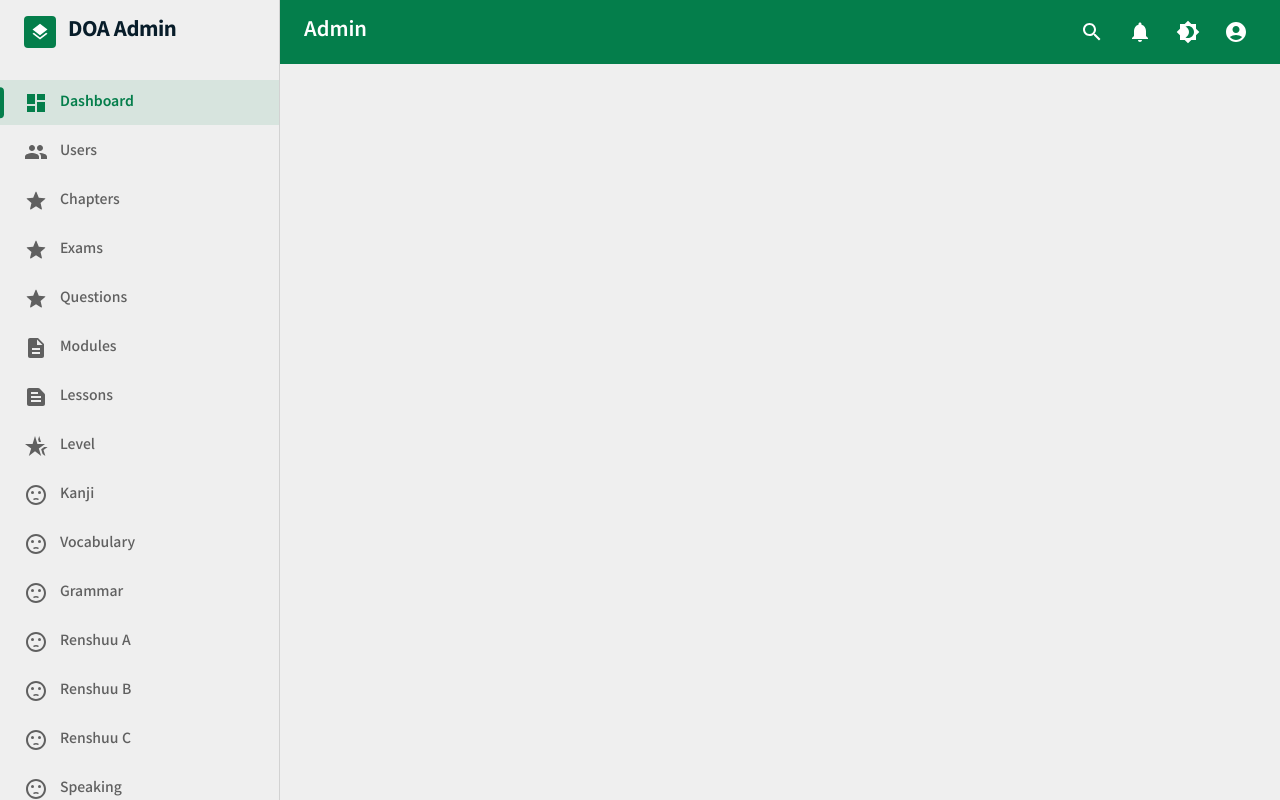
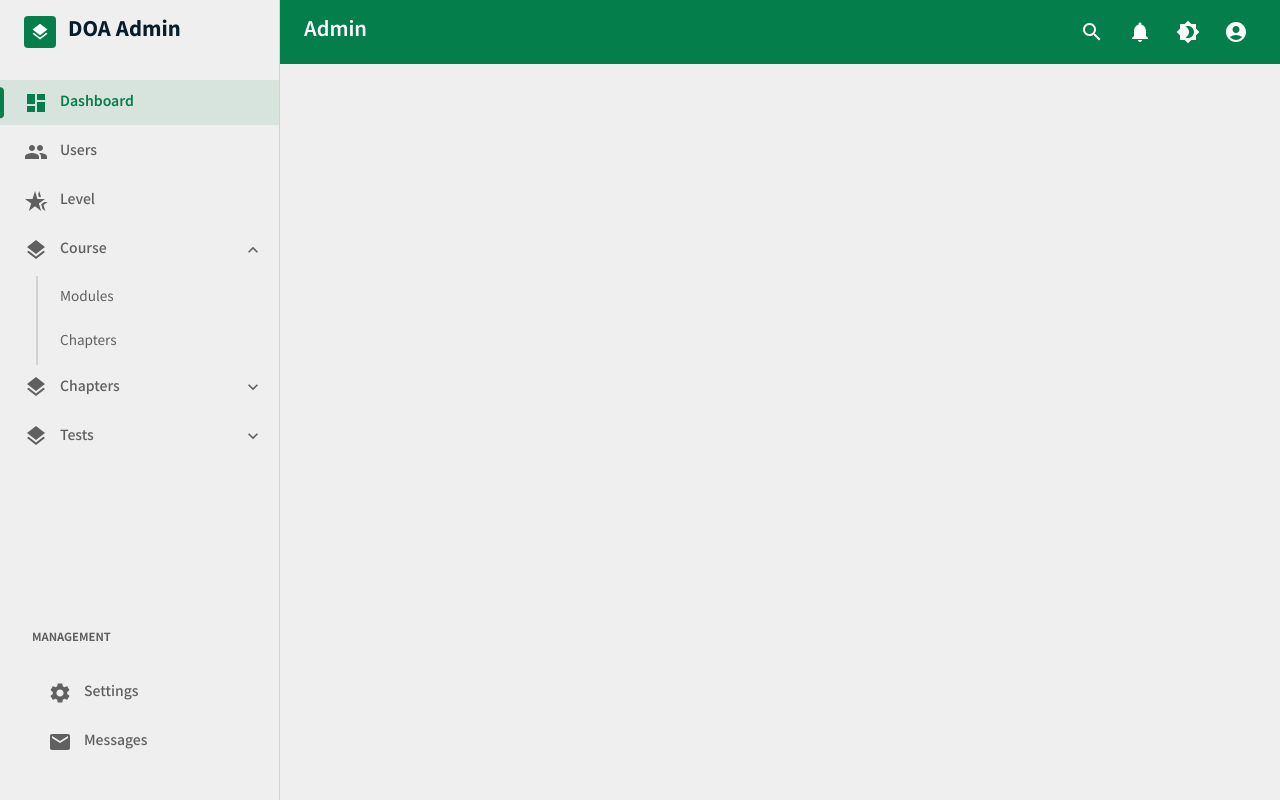
Before and after one commit to thorshan/doa-client, a React (Vite) app: page /admin in a window 1280 px wide. Built offline with nearby package versions, Linux system fonts and the light colour scheme; sample sign-in values are in the browser's storage.

Commit message:
FIX_SIDE_BAR

```diff
--- a/src/components/Sidebar.jsx
+++ b/src/components/Sidebar.jsx
@@ -1,12 +1,11 @@
+import React, { useState } from "react";
+import { useNavigate } from "react-router-dom";
 import {
   Box,
   Drawer,
-  AppBar,
   Toolbar,
   List,
   Typography,
-  Divider,
-  IconButton,
   ListItem,
   ListItemButton,
   ListItemIcon,
@@ -16,132 +15,80 @@ import {
   alpha,
 } from "@mui/material";
 import {
-  Menu as MenuIcon,
-  ChevronLeft as ChevronLeftIcon,
   ExpandLess,
   ExpandMore,
   Dashboard as DashboardIcon,
-  ShoppingCart as ShoppingCartIcon,
-  People as PeopleIcon,
-  BarChart as BarChartIcon,
   Layers as LayersIcon,
-  Assignment as AssignmentIcon,
   Settings as SettingsIcon,
   Mail as MailIcon,
   People,
   HotelClass,
-  SentimentDissatisfied,
-  Description,
-  TextSnippet,
-  GradeRounded,
 } from "@mui/icons-material";
-import React, { useState } from "react";
-import { useNavigate } from "react-router-dom";
 
 const drawerWidth = 280;
 
 const Sidebar = () => {
   const theme = useTheme();
-  const [openSubmenu, setOpenSubmenu] = useState(true);
+  const navigate = useNavigate();
+
+  // 1. Fix: Use an object to track which specific submenus are open
+  const [openSubmenus, setOpenSubmenus] = useState({
+    Course: true,
+    Chapters: false,
+    Tests: false,
+  });
+
   const [activeItem, setActiveItem] = useState("Dashboard");
-  const navigate = useNavigate();
-  const handleSubmenuClick = () => {
-    setOpenSubmenu(!openSubmenu);
+
+  // Toggle specific submenu
+  const handleSubmenuClick = (menuText) => {
+    setOpenSubmenus((prev) => ({
+      ...prev,
+      [menuText]: !prev[menuText],
+    }));
   };
 
   const handleRoute = (path, text) => {
     setActiveItem(text);
-    navigate(path);
+    if (path) navigate(path);
   };
 
   const menuItems = [
-    { text: "Dashboard", icon: <DashboardIcon />, type: "item" },
+    { text: "Dashboard", icon: <DashboardIcon />, type: "item", path: "/admin" },
     { text: "Users", icon: <People />, type: "item", path: "/admin/users" },
+    { text: "Level", icon: <HotelClass />, type: "item", path: "/admin/levels" },
+    {
+      text: "Course",
+      icon: <LayersIcon />,
+      type: "submenu",
+      children: [
+        { text: "Modules", path: "/admin/modules" },
+        { text: "Chapters", path: "/admin/chapters" },
+      ],
+    },
     {
       text: "Chapters",
-      icon: <GradeRounded />,
-      type: "item",
-      path: "/admin/chapters",
+      icon: <LayersIcon />,
+      type: "submenu",
+      children: [
+        { text: "Kanji", path: "/admin/kanji" },
+        { text: "Vocabulary", path: "/admin/vocabularies" },
+        { text: "Grammar", path: "/admin/grammars" },
+        { text: "Renshuu A", path: "/admin/renshuua" },
+        { text: "Renshuu B", path: "/admin/renshuub" },
+        { text: "Renshuu C", path: "/admin/renshuuc" },
+        { text: "Speaking", path: "/admin/speakings" },
+      ],
     },
     {
-      text: "Exams",
-      icon: <GradeRounded />,
-      type: "item",
-      path: "/admin/exams",
+      text: "Tests",
+      icon: <LayersIcon />,
+      type: "submenu",
+      children: [
+        { text: "Exams", path: "/admin/exams" },
+        { text: "Questions", path: "/admin/questions" },
+      ],
     },
-    {
-      text: "Questions",
-      icon: <GradeRounded />,
-      type: "item",
-      path: "/admin/questions",
-    },
-    {
-      text: "Modules",
-      icon: <Description />,
-      type: "item",
-      path: "/admin/modules",
-    },
-    {
-      text: "Lessons",
-      icon: <TextSnippet />,
-      type: "item",
-      path: "/admin/lessons",
-    },
-    {
-      text: "Level",
-      icon: <HotelClass />,
-      type: "item",
-      path: "/admin/levels",
-    },
-    {
-      text: "Kanji",
-      icon: <SentimentDissatisfied />,
-      type: "item",
-      path: "/admin/kanji",
-    },
-    {
-      text: "Vocabulary",
-      icon: <SentimentDissatisfied />,
-      type: "item",
-      path: "/admin/vocabularies",
-    },
-    {
-      text: "Grammar",
-      icon: <SentimentDissatisfied />,
-      type: "item",
-      path: "/admin/grammars",
-    },
-    {
-      text: "Renshuu A",
-      icon: <SentimentDissatisfied />,
-      type: "item",
-      path: "/admin/renshuua",
-    },
-    {
-      text: "Renshuu B",
-      icon: <SentimentDissatisfied />,
-      type: "item",
-      path: "/admin/renshuub",
-    },
-    {
-      text: "Renshuu C",
-      icon: <SentimentDissatisfied />,
-      type: "item",
-      path: "/admin/renshuuc",
-    },
-    {
-      text: "Speaking",
-      icon: <SentimentDissatisfied />,
-      type: "item",
-      path: "/admin/speakings",
-    },
-    {
-      text: "Reports",
-      icon: <BarChartIcon />,
-      type: "submenu",
-      children: [{ text: "Sales Performance" }, { text: "Traffic Insights" }],
-    },
-    { text: "Integrations", icon: <LayersIcon />, type: "item" },
   ];
 
   const isParentActive = (item) => {
@@ -157,19 +104,11 @@ const Sidebar = () => {
     mb: 0.5,
     pl: 3,
     transition: "all 0.2s ease-in-out",
-    backgroundColor: isActive
-      ? alpha(theme.palette.primary.main, 0.1)
-      : "transparent",
+    backgroundColor: isActive ? alpha(theme.palette.primary.main, 0.1) : "transparent",
     color: isActive ? "primary.main" : "text.secondary",
     "&:hover": {
-      backgroundColor: isActive
-        ? "transparent"
-        : alpha(theme.palette.primary.main, 0.1),
+      backgroundColor: alpha(theme.palette.primary.main, 0.05),
       color: "primary.main",
-      "& .main-indicator": {
-        height: "100%",
-        opacity: 1,
-      },
     },
     "& .main-indicator": {
       position: "absolute",
@@ -180,49 +119,27 @@ const Sidebar = () => {
       height: isActive ? "70%" : "0%",
       backgroundColor: theme.palette.primary.main,
       borderRadius: "0 4px 4px 0",
-      transition: "all 0.3s cubic-bezier(0.4, 0, 0.2, 1)",
+      transition: "all 0.3s ease",
       opacity: isActive ? 1 : 0,
     },
   });
 
-  // Sublink Item Styles (Full height vertical line)
   const sublinkItemStyles = (isActive) => ({
     position: "relative",
-    borderRadius: "0 8px 8px 0",
-    mb: 0,
     pl: 7.5,
-    py: 1.2,
-    transition: "all 0.2s ease-in-out",
+    py: 1,
     color: isActive ? "primary.main" : "text.secondary",
-    backgroundColor: isActive
-      ? alpha(theme.palette.primary.main, 0.1)
-      : "transparent",
+    backgroundColor: isActive ? alpha(theme.palette.primary.main, 0.05) : "transparent",
     "&:hover": {
-      backgroundColor: isActive
-        ? "transparent"
-        : alpha(theme.palette.primary.main, 0.1),
-      color: "primary.main",
-      "& .sub-indicator": {
-        backgroundColor: "primary.main",
-        width: "3px",
+      backgroundColor: alpha(theme.palette.primary.main, 0.05),
     },
-    },
-    // The Vertical Line (Full Height)
     "& .sub-indicator": {
       position: "absolute",
-      left: 36, // Centered under the parent icon
+      left: 36,
       top: 0,
       bottom: 0,
       width: "1.5px",
-      backgroundColor: isActive ? theme.palette.primary.main : "divider",
-      transition: "all 0.2s ease-in-out",
-      zIndex: 1,
-      "&:hover": {
-        "& .main-indicator": {
-          height: "100%",
-          opacity: 1,
-        },
-      },
+      backgroundColor: isActive ? theme.palette.primary.main : theme.palette.divider,
     },
   });
 
@@ -230,54 +147,26 @@ const Sidebar = () => {
     <Box sx={{ display: "flex", flexDirection: "column", height: "100%" }}>
       <Toolbar sx={{ px: 3 }}>
         <Box sx={{ display: "flex", alignItems: "center", gap: 1.5 }}>
-          <Box
-            sx={{
-              bgcolor: "primary.main",
-              width: 32,
-              height: 32,
-              borderRadius: 1,
-              display: "flex",
-              alignItems: "center",
-              justifyContent: "center",
-            }}
-          >
+          <Box sx={{ bgcolor: "primary.main", width: 32, height: 32, borderRadius: 1, display: "flex", alignItems: "center", justifyContent: "center" }}>
             <LayersIcon sx={{ color: "white", fontSize: 20 }} />
           </Box>
-          <Typography
-            variant="h6"
-            sx={{
-              fontWeight: 800,
-              letterSpacing: "-0.5px",
-            }}
-          >
-            DOA Admin
-          </Typography>
+          <Typography variant="h6" sx={{ fontWeight: 800 }}>DOA Admin</Typography>
         </Box>
       </Toolbar>
 
-      <List component="nav" sx={{ pt: 2, pr: 0 }}>
+      <List component="nav" sx={{ pt: 2 }}>
         {menuItems.map((item) => {
           const isActive = activeItem === item.text;
           const parentActive = isParentActive(item);
+          const isSubmenuOpen = openSubmenus[item.text];
 
           if (item.type === "item") {
             return (
               <ListItem key={item.text} disablePadding>
-                <ListItemButton
-                  onClick={() => handleRoute(item.path, item.text)}
-                  sx={mainItemStyles(isActive)}
-                >
+                <ListItemButton onClick={() => handleRoute(item.path, item.text)} sx={mainItemStyles(isActive)}>
                   <Box className="main-indicator" />
-                  <ListItemIcon sx={{ minWidth: 36, color: "inherit" }}>
-                    {item.icon}
-                  </ListItemIcon>
-                  <ListItemText
-                    primary={item.text}
-                    primaryTypographyProps={{
-                      fontSize: "0.875rem",
-                      fontWeight: isActive ? 600 : 500,
-                    }}
-                  />
+                  <ListItemIcon sx={{ minWidth: 36, color: "inherit" }}>{item.icon}</ListItemIcon>
+                  <ListItemText primary={item.text} primaryTypographyProps={{ fontSize: "0.875rem", fontWeight: isActive ? 600 : 500 }} />
                 </ListItemButton>
               </ListItem>
             );
@@ -286,53 +175,21 @@ const Sidebar = () => {
           return (
             <React.Fragment key={item.text}>
               <ListItem disablePadding>
-                <ListItemButton
-                  onClick={handleSubmenuClick}
-                  sx={mainItemStyles(parentActive && !openSubmenu)}
-                >
+                <ListItemButton onClick={() => handleSubmenuClick(item.text)} sx={mainItemStyles(parentActive)}>
                   <Box className="main-indicator" />
-                  <ListItemIcon sx={{ minWidth: 36, color: "inherit" }}>
-                    {item.icon}
-                  </ListItemIcon>
-                  <ListItemText
-                    primary={item.text}
-                    primaryTypographyProps={{
-                      fontSize: "0.875rem",
-                      fontWeight: parentActive ? 600 : 500,
-                    }}
-                  />
-                  {openSubmenu ? (
-                    <ExpandLess fontSize="small" />
-                  ) : (
-                    <ExpandMore fontSize="small" />
-                  )}
+                  <ListItemIcon sx={{ minWidth: 36, color: "inherit" }}>{item.icon}</ListItemIcon>
+                  <ListItemText primary={item.text} primaryTypographyProps={{ fontSize: "0.875rem", fontWeight: parentActive ? 600 : 500 }} />
+                  {isSubmenuOpen ? <ExpandLess fontSize="small" /> : <ExpandMore fontSize="small" />}
                 </ListItemButton>
               </ListItem>
-              <Collapse in={openSubmenu} timeout="auto" unmountOnExit>
-                <List
-                  component="div"
-                  disablePadding
-                  sx={{ position: "relative" }}
-                >
-                  {item.children.map((child) => {
-                    const isChildActive = activeItem === child.text;
-                    return (
-                      <ListItemButton
-                        key={child.text}
-                        onClick={() => setActiveItem(child.text)}
-                        sx={sublinkItemStyles(isChildActive)}
-                      >
+              <Collapse in={isSubmenuOpen} timeout="auto" unmountOnExit>
+                <List component="div" disablePadding>
+                  {item.children.map((child) => (
+                    <ListItemButton key={child.text} onClick={() => handleRoute(child.path, child.text)} sx={sublinkItemStyles(activeItem === child.text)}>
                       <Box className="sub-indicator" />
-                        <ListItemText
-                          primary={child.text}
-                          primaryTypographyProps={{
-                            fontSize: "0.85rem",
-                            fontWeight: isChildActive ? 600 : 400,
-                          }}
-                        />
+                      <ListItemText primary={child.text} primaryTypographyProps={{ fontSize: "0.85rem", fontWeight: activeItem === child.text ? 600 : 400 }} />
                     </ListItemButton>
-                    );
-                  })}
+                  ))}
                 </List>
               </Collapse>
             </React.Fragment>
@@ -341,35 +198,17 @@ const Sidebar = () => {
       </List>
 
       <Box sx={{ mt: "auto", p: 3 }}>
-        <Typography
-          variant="overline"
-          sx={{
-            px: 1,
-            fontWeight: 700,
-            color: "text.secondary",
-            fontSize: "0.7rem",
-          }}
-        >
-          Management
-        </Typography>
+        <Typography variant="overline" sx={{ px: 1, fontWeight: 700, color: "text.secondary", fontSize: "0.7rem" }}>Management</Typography>
         <List component="nav" sx={{ mt: 1 }}>
-          {["Settings", "Messages"].map((text) => (
-            <ListItem key={text} disablePadding>
-              <ListItemButton
-                onClick={() => setActiveItem(text)}
-                sx={mainItemStyles(activeItem === text)}
-              >
+          {[
+            { text: "Settings", icon: <SettingsIcon /> },
+            { text: "Messages", icon: <MailIcon /> }
+          ].map((item) => (
+            <ListItem key={item.text} disablePadding>
+              <ListItemButton onClick={() => setActiveItem(item.text)} sx={mainItemStyles(activeItem === item.text)}>
                 <Box className="main-indicator" />
-                <ListItemIcon sx={{ minWidth: 36, color: "inherit" }}>
-                  {text === "Settings" ? <SettingsIcon /> : <MailIcon />}
-                </ListItemIcon>
-                <ListItemText
-                  primary={text}
-                  primaryTypographyProps={{
-                    fontSize: "0.875rem",
-                    fontWeight: 500,
-                  }}
-                />
+                <ListItemIcon sx={{ minWidth: 36, color: "inherit" }}>{item.icon}</ListItemIcon>
+                <ListItemText primary={item.text} primaryTypographyProps={{ fontSize: "0.875rem", fontWeight: 500 }} />
               </ListItemButton>
             </ListItem>
           ))}
@@ -377,9 +216,8 @@ const Sidebar = () => {
       </Box>
     </Box>
   );
+
   return (
-    <Box>
-      <Drawer>{drawerContent}</Drawer>
     <Drawer
       variant="permanent"
       sx={{
@@ -387,13 +225,13 @@ const Sidebar = () => {
         flexShrink: 0,
         "& .MuiDrawer-paper": {
           width: drawerWidth,
+          boxSizing: "border-box",
+          borderRight: `1px solid ${theme.palette.divider}`,
         },
       }}
-        open
     >
       {drawerContent}
     </Drawer>
-    </Box>
   );
 };
 
```
Also changed, not shown: 1 other file (tests, documents, lock files or other folders). Lines whose indentation alone changed are shown as unchanged.
